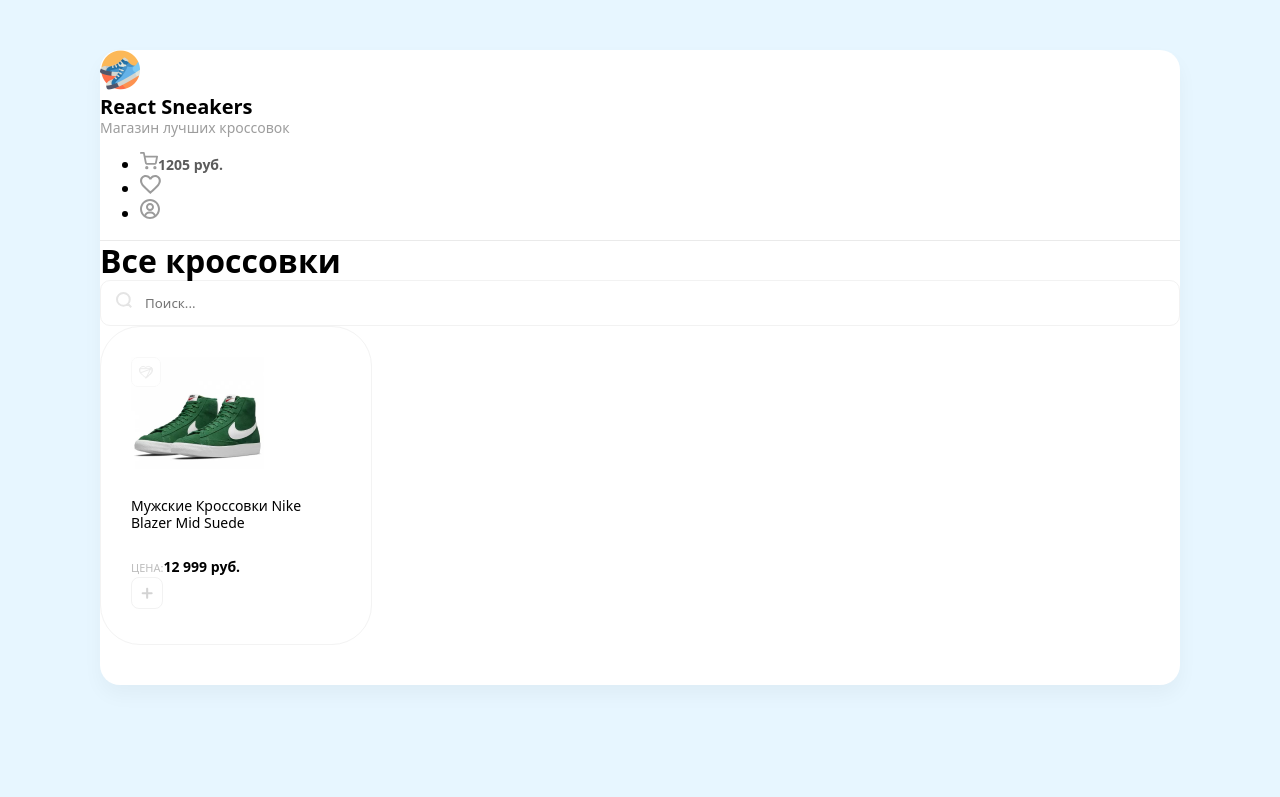
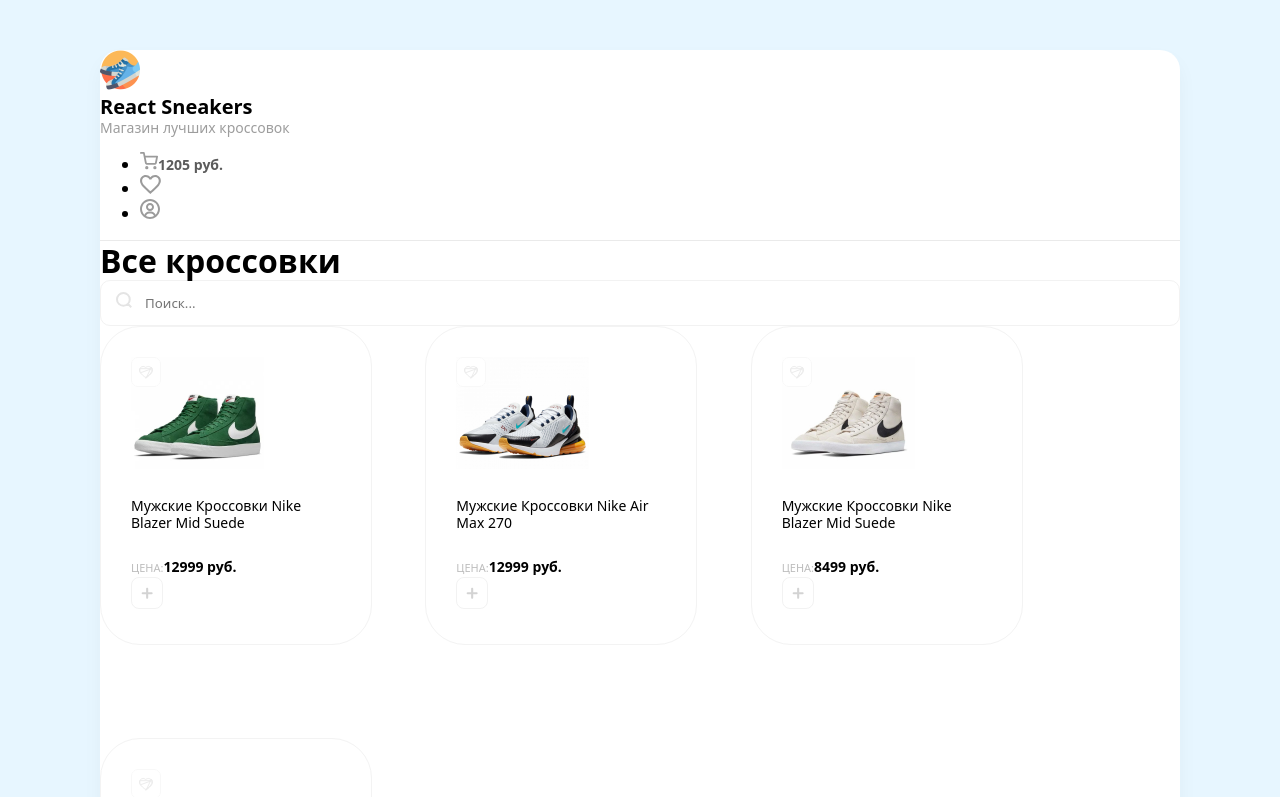
Before and after one commit to KazakhBas1k/react-sneakers, a React (Create React App) app: page / in a window 1280 px wide. Shown: the top 797 px of the page. Built offline with nearby package versions, Linux system fonts and the light colour scheme.

Commit message:
update files

```diff
--- a/src/App.js
+++ b/src/App.js
@@ -1,11 +1,34 @@
 import Card from "./components/Card";
 import Header from "./components/Header";
-import Drawer from "./components/Drawer"
+import Drawer from "./components/Drawer";
+
+const arr = [
+  {
+    title: "Мужские Кроссовки Nike Blazer Mid Suede",
+    price: 12999,
+    imageUrl: "/img/sneakers/1.jpg",
+  },
+  {
+    title: "Мужские Кроссовки Nike Air Max 270",
+    price: 12999,
+    imageUrl: "/img/sneakers/2.jpg",
+  },
+  {
+    title: "Мужские Кроссовки Nike Blazer Mid Suede",
+    price: 8499,
+    imageUrl: "/img/sneakers/3.jpg",
+  },
+  {
+    title: "Кроссовки Puma X Aka Boku Future Rider",
+    price: 8999,
+    imageUrl: "/img/sneakers/4.jpg",
+  },
+];
 
 function App() {
   return (
     <div className="wrapper clear">
-
+      <Drawer />
       <Header />
       <div className="content p-40">
         <div className="d-flex align-center justify-between mb-40">
@@ -16,7 +39,14 @@
           </div>
         </div>
         <div className="cardBlock">
-          <Card />
+          {arr.map((obj) => (
+            <Card
+            title={obj.title}
+            price={obj.price}
+            imageUrl={obj.imageUrl}
+            onClickButton={() => console.log(obj)}
+            />
+          ))}
         </div>
       </div>
     </div>
--- a/src/components/Card.js
+++ /dev/null
@@ -1,22 +0,0 @@
-function Card() {
-  return (
-    <div className="card">
-      <div className="favorite">
-        <img src="/img/heart-before.svg" alt="Heart" />
-      </div>
-      <img width={133} height={112} src="/img/sneakers/1.jpg" alt="Sneakers" />
-      <h5>Мужские Кроссовки Nike Blazer Mid Suede</h5>
-      <div className="d-flex justify-between align-center">
-        <div className="d-flex flex-column ">
-          <span>Цена:</span>
-          <b>12 999 руб.</b>
-        </div>
-        <button className="button">
-          <img src="/img/btn-add.svg" alt="Plus" />
-        </button>
-      </div>
-    </div>
-  );
-}
-
-export default Card;
--- /dev/null
+++ b/src/components/Card/Card.module.scss
@@ -0,0 +1,39 @@
+.card {
+  border: 1px solid #f3f3f3;
+  padding: 30px;
+  background: #ffffff;
+  border-radius: 40px;
+  width: 210px;
+  transition: box-shadow 0.2s ease-in-out, transform 0.2s ease-in-out;
+  margin-bottom: 40px;
+
+  &:hover {
+    box-shadow: 0px 20px 35px rgba(0, 0, 0, 0.06);
+    transform: translateY(-5px);
+  }
+
+  .favorite {
+    position: absolute;
+    cursor: pointer;
+  }
+
+  h5 {
+    font-weight: 400;
+    font-size: 14px;
+    line-height: 17px;
+  }
+
+  span {
+    font-weight: 500;
+    font-size: 11px;
+    line-height: 13px;
+    text-transform: uppercase;
+    color: #bdbdbd;
+  }
+
+  b {
+    font-weight: 700;
+    font-size: 14px;
+    line-height: 17px;
+  }
+}
--- /dev/null
+++ b/src/components/Card/index.js
@@ -0,0 +1,27 @@
+import style from './Card.module.scss'
+
+console.log(style)
+
+function Card(props) {
+
+  return (
+    <div className={style.card}>
+      <div className={style.favorite}>
+        <img src="/img/heart-before.svg" alt="Heart" />
+      </div>
+      <img width={133} height={112} src={props.imageUrl} alt="Sneakers" />
+      <h5>{props.title}</h5>
+      <div className="d-flex justify-between align-center">
+        <div className="d-flex flex-column ">
+          <span>Цена:</span>
+          <b>{props.price} руб.</b>
+        </div>
+        <button className="button" onClick={props.onClickButton}>
+          <img src="/img/btn-add.svg" alt="Plus" />
+        </button>
+      </div>
+    </div>
+  );
+}
+
+export default Card;
--- a/src/index.scss
+++ b/src/index.scss
@@ -56,47 +56,7 @@
 .cardBlock {
   display: flex;
   flex-wrap: wrap;
-  gap: calc( ( 1000px - ( 4 * 210px ) ) / 3 )
-}
-
-.card {
-  border: 1px solid #f3f3f3;
-  padding: 30px;
-  background: #ffffff;
-  border-radius: 40px;
-  width: 210px;
-  transition: box-shadow 0.2s ease-in-out, transform 0.2s ease-in-out;
-  margin-bottom: 40px;
-
-  &:hover {
-    box-shadow: 0px 20px 35px rgba(0, 0, 0, 0.06);
-    transform: translateY(-5px);
-  }
-
-  .favorite {
-    position: absolute;
-    cursor: pointer;
-  }
-
-  h5 {
-    font-weight: 400;
-    font-size: 14px;
-    line-height: 17px;
-  }
-
-  span {
-    font-weight: 500;
-    font-size: 11px;
-    line-height: 13px;
-    text-transform: uppercase;
-    color: #bdbdbd;
-  }
-
-  b {
-    font-weight: 700;
-    font-size: 14px;
-    line-height: 17px;
-  }
+  gap: calc((1000px - (4 * 210px)) / 3);
 }
 
 .button {
```
